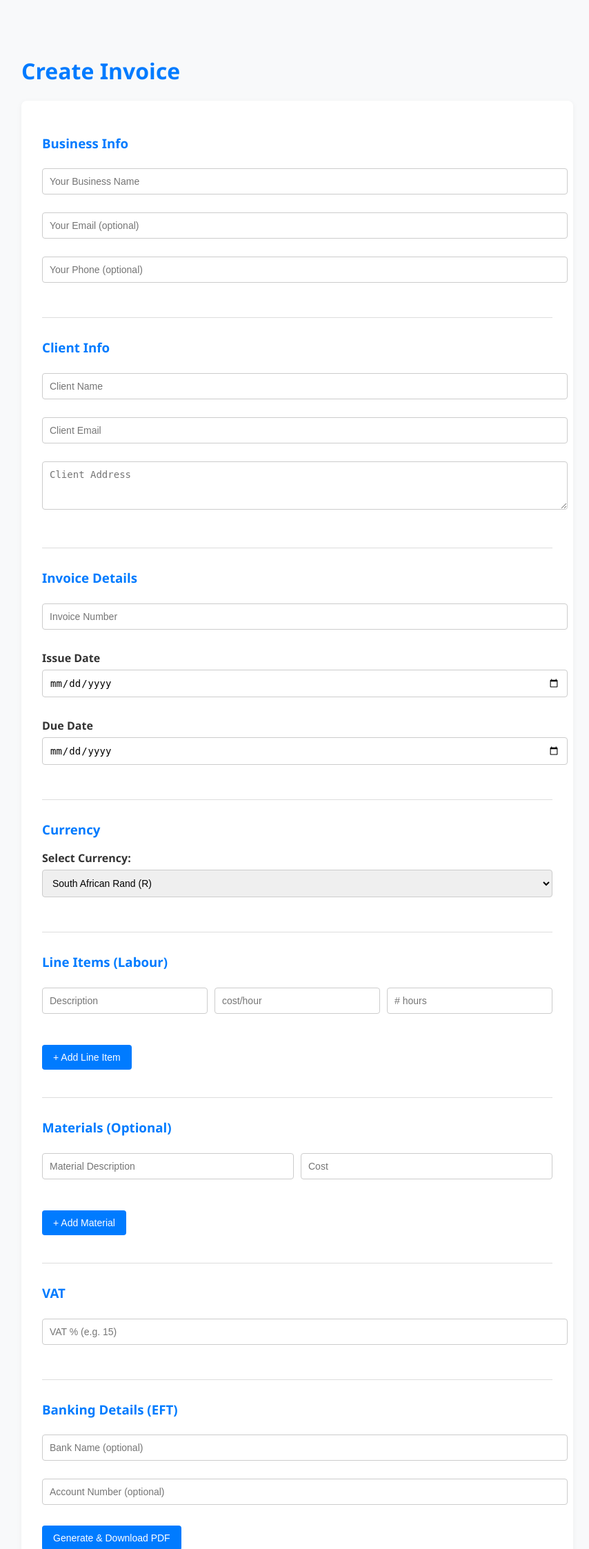
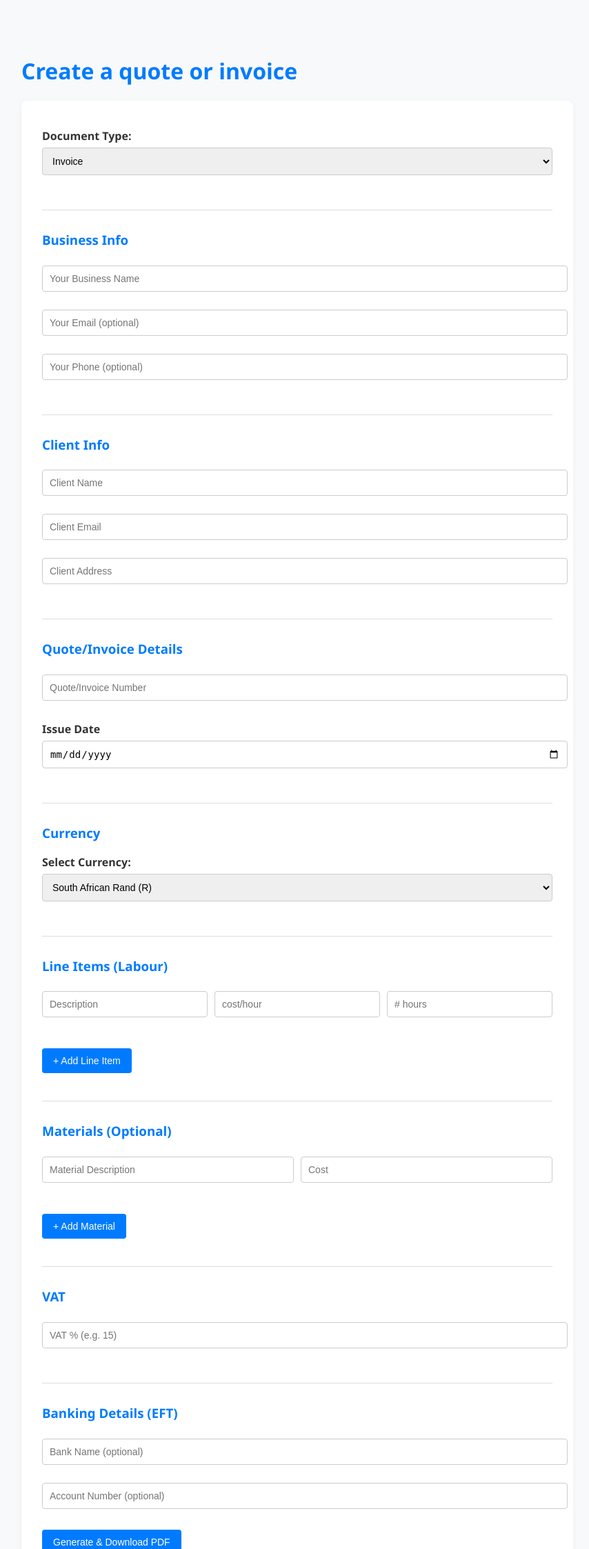
Before and after one commit to ed2915/invoice-generator, a Flask app: page / in a window 1280 px wide. Shown: the top 2246 px of the page at 69% size, without its empty margins (209-1063 px from the left). Run offline with Flask 3, Linux system fonts and the light colour scheme.

Commit message:
Final sync - making sure everything is up to date

```diff
--- a/app.py
+++ b/app.py
@@ -22,13 +22,15 @@ def index():
 @app.route('/generate_invoice', methods=['POST'])
 def generate_invoice():
     data = {
+        'document_type': request.form.get('document_type', 'Invoice'),
         'business_name': request.form.get('business_name'),
         'business_email': request.form.get('business_email'),
         'business_phone': request.form.get('business_phone'),
         'currency': request.form.get('currency', 'R'),
+        'document_number': request.form.get('invoice_number'),
         'invoice_number': request.form.get('invoice_number'),
         'issue_date': request.form.get('issue_date'),
-        'due_date': request.form.get('due_date'),
+        #'due_date': request.form.get('due_date'),
         'client_name': request.form.get('client_name'),
         'client_email': request.form.get('client_email'),
         'client_address': request.form.get('client_address'),
--- a/templates/index.html
+++ b/templates/index.html
@@ -1,9 +1,9 @@
 <!DOCTYPE html>
+
 <html lang="en">
 <head>
-
 <!-- Google tag (gtag.js) -->
-	<script async src="https://www.googletagmanager.com/gtag/js?id=G-5Q1L6DR24L"></script>
+<script async="" src="https://www.googletagmanager.com/gtag/js?id=G-5Q1L6DR24L"></script>
 <script>
 	  window.dataLayer = window.dataLayer || [];
 	  function gtag(){dataLayer.push(arguments);}
@@ -11,8 +11,7 @@
 
 	  gtag('config', 'G-5Q1L6DR24L');
 	</script>
-
-    <meta charset="UTF-8">
+<meta charset="utf-8"/>
 <title>Invoice Generator</title>
 <style>
         body {
@@ -85,80 +84,73 @@
             margin: 30px 0;
         }
     </style>
-
 </head>
 <body>
-    <h1>Create Invoice</h1>
+<h1>Create a quote or invoice</h1>
 <form action="/generate_invoice" method="POST">
+<div class="form-group">
+<label for="document_type"><strong>Document Type:</strong></label>
+<select id="document_type" name="document_type" required="">
+<option selected="" value="Invoice">Invoice</option>
+<option value="Quote">Quote</option>
+</select>
+</div>
+<hr/>
+
 <h3>Business Info</h3>
-        <input type="text" name="business_name" placeholder="Your Business Name" required>
-        <input type="email" name="business_email" placeholder="Your Email (optional)">
-        <input type="text" name="business_phone" placeholder="Your Phone (optional)">
-
-        <hr>
-
+<input name="business_name" placeholder="Your Business Name" required="" type="text"/>
+<input name="business_email" placeholder="Your Email (optional)" type="email"/>
+<input name="business_phone" placeholder="Your Phone (optional)" type="text"/>
+<hr/>
 <h3>Client Info</h3>
-        <input type="text" name="client_name" placeholder="Client Name" required>
-        <input type="email" name="client_email" placeholder="Client Email" required>
-        <textarea name="client_address" placeholder="Client Address" rows="3" required></textarea>
-
-        <hr>
-
-        <h3>Invoice Details</h3>
-        <input type="text" name="invoice_number" placeholder="Invoice Number" required>
+<input name="client_name" placeholder="Client Name" required="" type="text"/>
+<input name="client_email" placeholder="Client Email" required="" type="email"/>
+<input name="client_address" placeholder="Client Address" type="text"/>
+<!--<textarea name="client_address" placeholder="Client Address" rows="3" required></textarea>-->
+<hr/>
+<h3>Quote/Invoice Details</h3>
+<input name="invoice_number" placeholder="Quote/Invoice Number" required="" type="text"/>
 <label for="issue_date">Issue Date</label>
-        <input type="date" name="issue_date" required>
-        <label for="due_date">Due Date</label>
-        <input type="date" name="due_date" required>
-
-        <hr>
-
+<input name="issue_date" required="" type="date"/>
+<!--<label for="due_date">Due Date</label>-->
+<!--<input name="due_date" required="" type="date"/>-->
+<hr/>
 <h3>Currency</h3>
 <label for="currency">Select Currency:</label>
-		<select name="currency" required>
+<select name="currency" required="">
 <option value="R">South African Rand (R)</option>
 <option value="$">Dollar ($)</option>
 <option value="€">Euro (€)</option>
 <option value="£">British Pound (£)</option>
 </select>
-
-		<hr>
-
+<hr/>
 <h3>Line Items (Labour)</h3>
 <div id="line-items">
 <div class="line-item">
-                <input type="text" name="description" placeholder="Description">
-                <input type="number" name="rate" step="0.01" placeholder="cost/hour">
-                <input type="number" name="quantity" step="0.01" placeholder="# hours">
+<input name="description" placeholder="Description" type="text"/>
+<input name="rate" placeholder="cost/hour" step="0.01" type="number"/>
+<input name="quantity" placeholder="# hours" step="0.01" type="number"/>
 </div>
 </div>
-        <button type="button" onclick="addLineItem()">+ Add Line Item</button>
-
-        <hr>
-
+<button onclick="addLineItem()" type="button">+ Add Line Item</button>
+<hr/>
 <h3>Materials (Optional)</h3>
 <div id="materials">
 <div class="material-item">
-                <input type="text" name="material_description" placeholder="Material Description">
-                <input type="number" name="material_cost" step="0.01" placeholder="Cost">
+<input name="material_description" placeholder="Material Description" type="text"/>
+<input name="material_cost" placeholder="Cost" step="0.01" type="number"/>
 </div>
 </div>
-        <button type="button" onclick="addMaterial()">+ Add Material</button>
-
-        <hr>
-
+<button onclick="addMaterial()" type="button">+ Add Material</button>
+<hr/>
 <h3>VAT</h3>
-        <input type="number" name="vat_percentage" step="0.01" placeholder="VAT % (e.g. 15)" required>
-
-        <hr>
-
+<input name="vat_percentage" placeholder="VAT % (e.g. 15)" required="" step="0.01" type="number"/>
+<hr/>
 <h3>Banking Details (EFT)</h3>
-        <input type="text" name="bank_name" placeholder="Bank Name (optional)">
-        <input type="text" name="account_number" placeholder="Account Number (optional)">
-
-        <button type="submit">Generate & Download PDF</button>
+<input name="bank_name" placeholder="Bank Name (optional)" type="text"/>
+<input name="account_number" placeholder="Account Number (optional)" type="text"/>
+<button type="submit">Generate &amp; Download PDF</button>
 </form>
-
 <script>
         function addLineItem() {
             const container = document.getElementById('line-items');
@@ -183,7 +175,6 @@
             container.appendChild(div);
         }
     </script>
-
 <script>
    	 document.addEventListener('DOMContentLoaded', function () {
         const form = document.querySelector('form');
@@ -199,6 +190,5 @@
         }
     	});
 	</script>
-
 </body>
 </html>
```
Also changed, not shown: templates/invoice_template.html (+5 -5 lines), 2 other files. Lines whose indentation alone changed are shown as unchanged.
